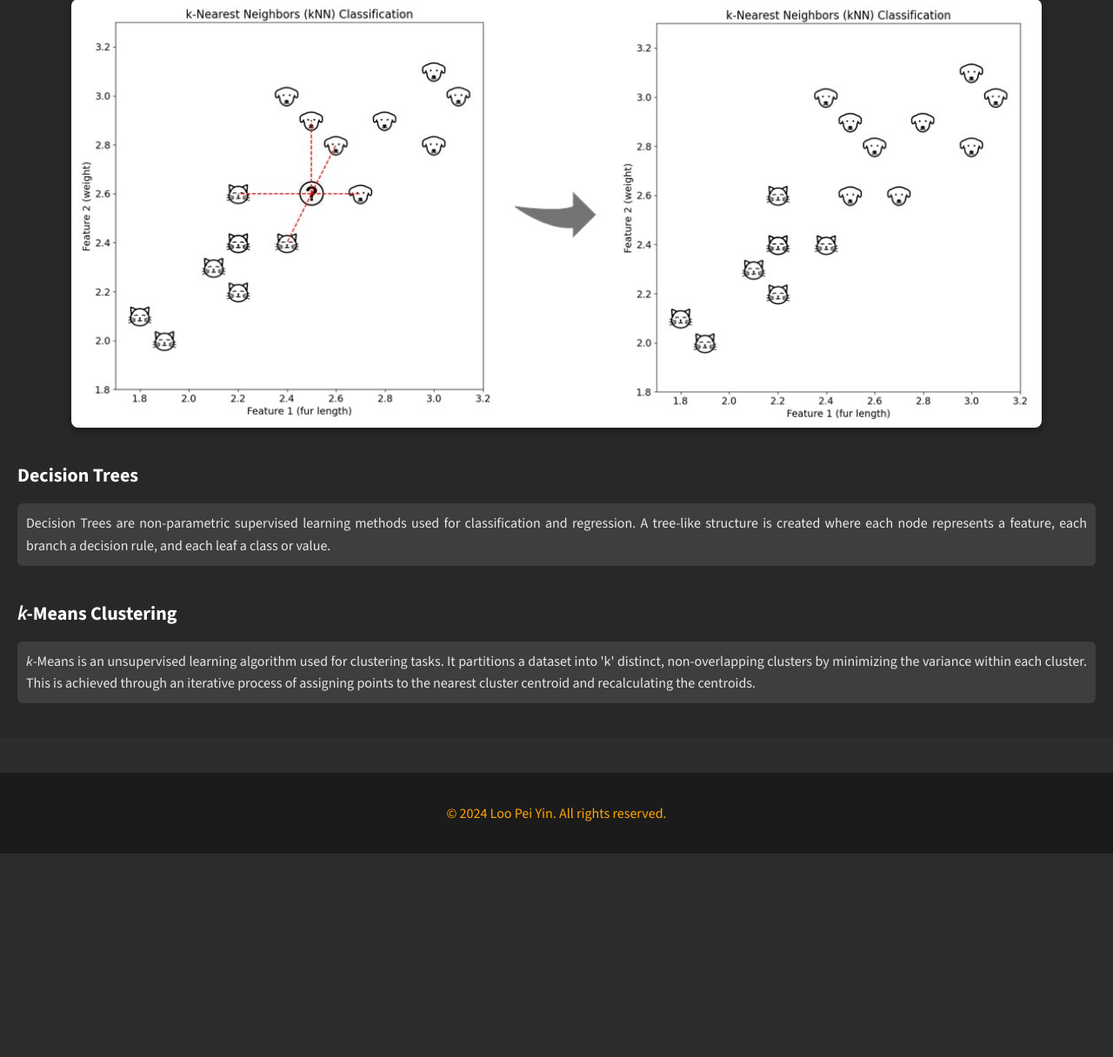
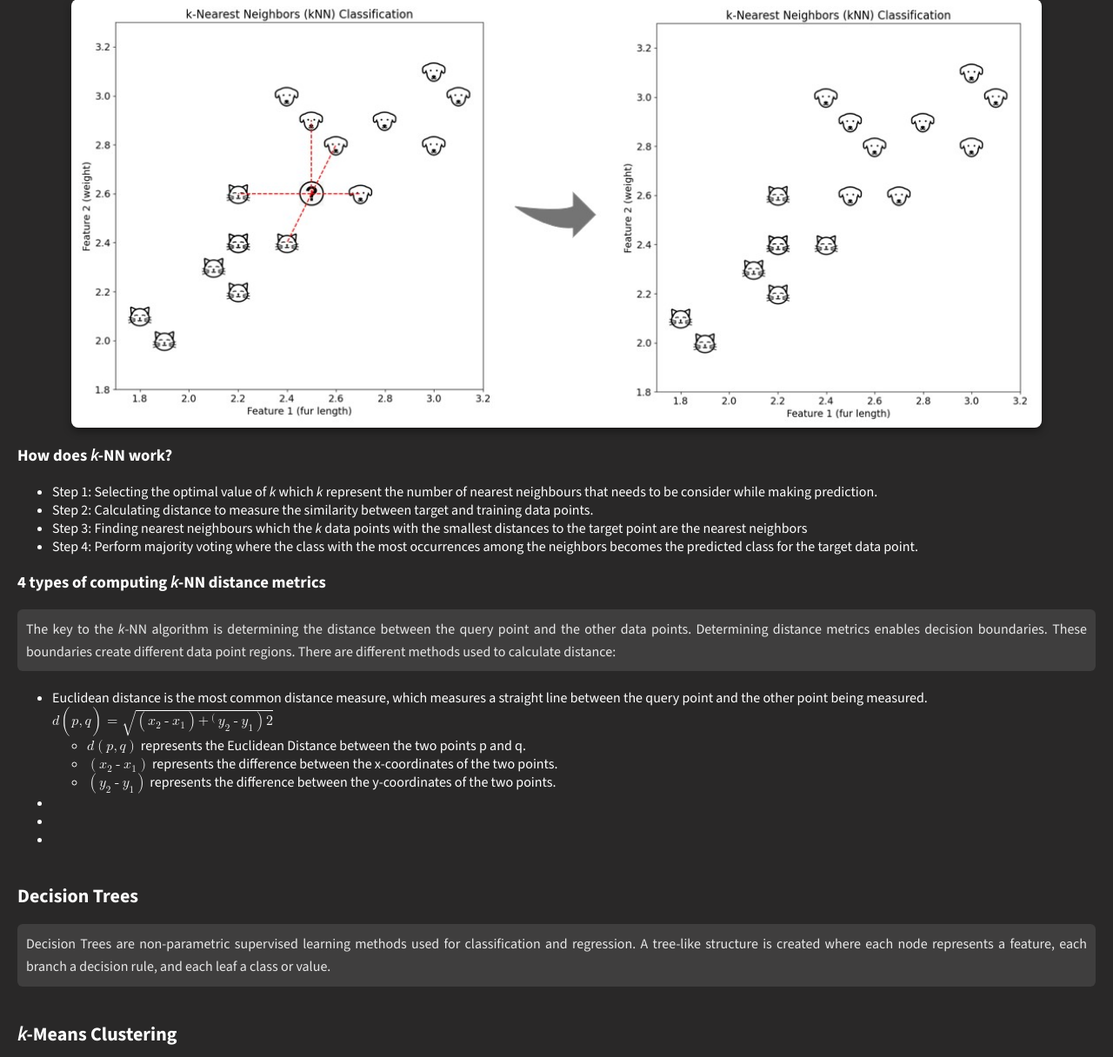
Before and after one commit to PY-01/fyp, a Flask app: page /theory in a window 1280 px wide. Shown: the part 676-1892 px from the top of the page at 87% size. Before the commit the page ends 1658 px from the top, so only its background shows below. Run offline with Flask 3, Linux system fonts and the light colour scheme; some web fonts are replaced.

Commit message:
Update theory.html

```diff
--- a/full code/templates/theory.html
+++ b/full code/templates/theory.html
@@ -56,6 +56,7 @@
         <p>
             <i>k</i>-NN is a <b>non-parametric algorithm</b>, which means it does not make any assumption on underlying data. It is also called a <b>lazy learner algorithm</b> because it does not learn from the training set immediately; instead, it stores the dataset and at the time of classification, it performs an action on the dataset.
         </p>
+
         <h3>Example: Classifying Cats and Dogs</h3>
         <p>In this example, we use <i>k</i>-NN to classify whether an unknown animal is a cat or a dog based on two features: <b>fur length</b> and <b>weight</b>.</p>
         <ul>
@@ -66,6 +67,93 @@
 
         <!-- Insert the image here -->
         <img src="{{ url_for('static', filename='img/knn_intro.jpg') }}" alt="k-NN Classifying Example">
+
+        <h3>How does <i>k</i>-NN work?</h3>
+        <ul>
+            <li>Step 1: Selecting the optimal value of <i>k</i> which <i>k</i> represent the number of nearest neighbours that needs to be consider while making prediction.</li>
+            <li>Step 2: Calculating distance to measure the similarity between target and training data points.</li>
+            <li>Step 3: Finding nearest neighbours which the <i>k</i> data points with the smallest distances to the target point are the nearest neighbors</li>
+            <li>Step 4: Perform majority voting where the class with the most occurrences among the neighbors becomes the predicted class for the target data point.</li>
+        </ul>
+
+        <h3>4 types of computing <i>k</i>-NN distance metrics</h3>
+        <p>The key to the <i>k</i>-NN algorithm is determining the distance between the query point and the other data points. Determining distance metrics enables decision boundaries. These boundaries create different data point regions. There are different methods used to calculate distance:</p>
+        <ul>
+            <li>Euclidean distance is the most common distance measure, which measures a straight line between the query point and the other point being measured.</li>
+
+            <math xmlns="http://www.w3.org/1998/Math/MathML">
+                <mrow>
+                    <mi>d</mi>
+                    <mo>(</mo>
+                    <mi>p</mi>
+                    <mo>,</mo>
+                    <mi>q</mi>
+                    <mo>)</mo>
+                    <mo>=</mo>
+                    <msqrt>
+                        <mrow>
+                            <mo>(</mo>
+                            <msub><mi>x</mi><mn>2</mn></msub>
+                            <mo>-</mo>
+                            <msub><mi>x</mi><mn>1</mn></msub>
+                            <mo>)</mo>
+                            <msup><mo>+</mo><mo>(</mo></msup>
+                            <msub><mi>y</mi><mn>2</mn></msub>
+                            <mo>-</mo>
+                            <msub><mi>y</mi><mn>1</mn></msub>
+                            <mo>)</mo>
+                            <msup><mn>2</mn></msup>
+                        </mrow>
+                    </msqrt>
+                </mrow>
+            </math>
+
+            <ul>
+                <li>
+                    <math xmlns="http://www.w3.org/1998/Math/MathML">
+                        <mrow>
+                            <mi>d</mi>
+                            <mo>(</mo>
+                            <mi>p</mi>
+                            <mo>,</mo>
+                            <mi>q</mi>
+                            <mo>)</mo>
+                        </mrow>
+                    </math>
+                    represents the Euclidean Distance between the two points p and q.
+                </li>
+
+                <li>
+                    <math xmlns="http://www.w3.org/1998/Math/MathML">
+                        <mrow>
+                            <mo>(</mo>
+                            <msub><mi>x</mi><mn>2</mn></msub>
+                            <mo>-</mo>
+                            <msub><mi>x</mi><mn>1</mn></msub>
+                            <mo>)</mo>
+                        </mrow>
+                    </math>
+                    represents the difference between the x-coordinates of the two points.
+                </li>
+
+                <li>
+                    <math xmlns="http://www.w3.org/1998/Math/MathML">
+                        <mrow>
+                            <mo>(</mo>
+                            <msub><mi>y</mi><mn>2</mn></msub>
+                            <mo>-</mo>
+                            <msub><mi>y</mi><mn>1</mn></msub>
+                            <mo>)</mo>
+                        </mrow>
+                    </math>
+                    represents the difference between the y-coordinates of the two points.
+                </li>
+            </ul>
+
+            <li></li>
+            <li></li>
+            <li></li>
+        </ul>
 
         <h2>Decision Trees</h2>
         <p>
```
